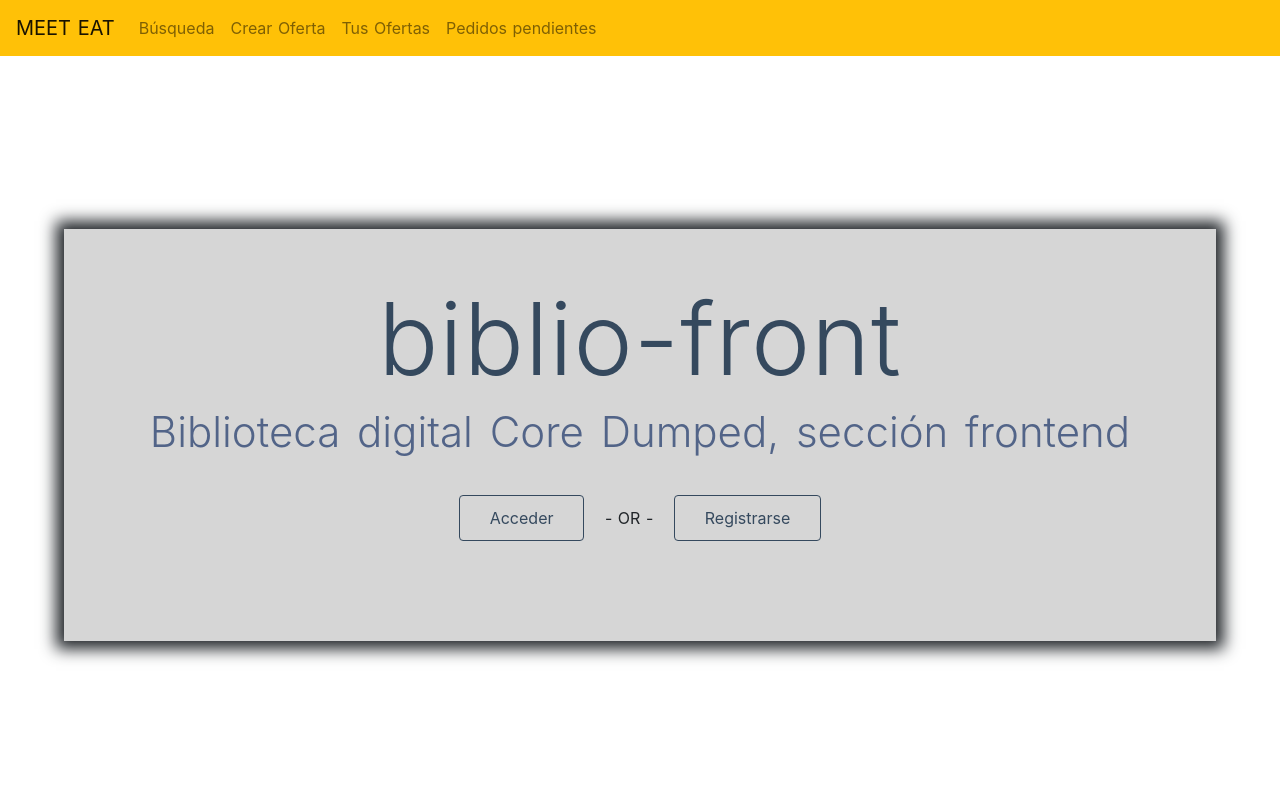
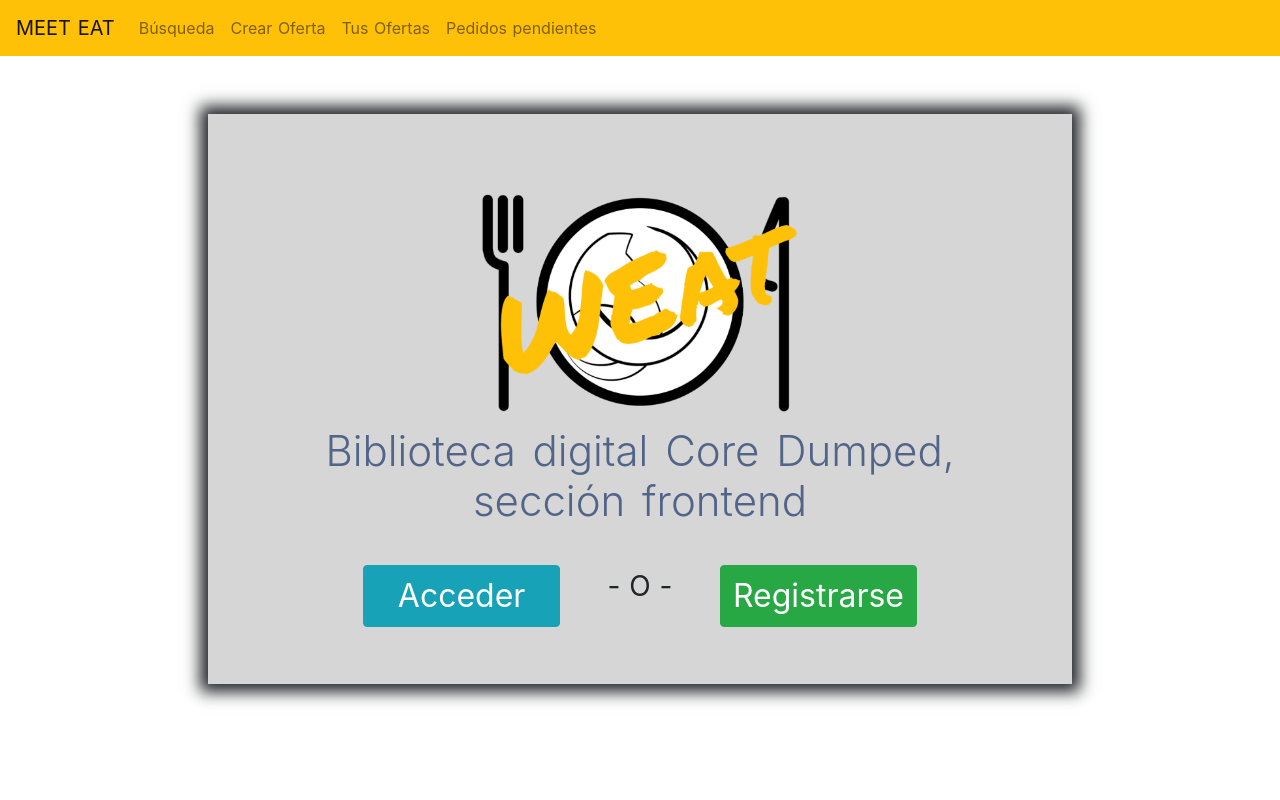
Before and after one commit to CoreDumped-ETSISI/mamuthack-1-front, a Nuxt app: page / in a window 1280 px wide. Shown: the top 800 px of the page. Built offline with nearby package versions, Linux system fonts and the light colour scheme; some icons are missing.

Commit message:
response fixes with banner

```diff
--- a/pages/index.vue
+++ b/pages/index.vue
@@ -8,13 +8,19 @@
     />
     <div>
       <div id="banner" class="banner">
-        <h1 class="title" id="banner-title">biblio-front</h1>
+        <img src="../assets/logo2.png" class="title" id="banner-title" alt="juejue"/>
         <h2 class="subtitle" id="banner-subtitle">Biblioteca digital Core Dumped, sección frontend</h2>
-        <div class="links">
-          <a href="/login" class="button--grey">Acceder</a>
-          - OR -
-          <a href="/register" class="button--grey">Registrarse</a>
-        </div>
+        <b-row class="links">
+          <b-col id="log-col" cols="12" md="5">
+            <b-button id="loginButton" variant="info">Acceder</b-button>
+          </b-col>
+          <b-col id="or-col" cols="12" md="2">
+            - O -
+          </b-col>
+          <b-col id="reg-col" cols="12" md="5">
+            <b-button id="registerButton" variant="success">Registrarse</b-button>
+          </b-col>
+        </b-row>
       </div>
 
       <div class="info">
@@ -105,6 +111,37 @@
 
 
 <script>
+
+  function fixBannerResize() {
+      var title = document.getElementById('banner-title');
+      var subtitle = document.getElementById('banner-subtitle');
+      var width = window.innerWidth;
+      var logColumn = document.getElementById('log-col');
+      var regColumn = document.getElementById('reg-col');
+      var logButton = document.getElementById('loginButton');
+      var registerButton = document.getElementById('registerButton');
+      if(width <= 770) {
+          title.classList.remove('big-title');
+          title.classList.add('small-title');
+          subtitle.classList.remove('big-subtitle');
+          subtitle.classList.add('small-subtitle');
+          logColumn.style.textAlign = 'center';
+          regColumn.style.textAlign = 'center';
+          registerButton.style.fontSize = '22px';
+          logButton.style.fontSize = '22px';
+      } else {
+          title.classList.remove('small-title');
+          title.classList.add('big-title');
+          subtitle.classList.remove('small-subtitle');
+          subtitle.classList.add('big-subtitle');
+          logColumn.style.textAlign = 'right';
+          regColumn.style.textAlign = 'left';
+          registerButton.style.fontSize = '32px';
+          logButton.style.fontSize = '32px';
+      }
+      var regButtonWidth = registerButton.offsetWidth;
+      logButton.style.width = `${regButtonWidth}px`;
+  }
 export default {
   components: {},
 
@@ -118,22 +155,8 @@ export default {
     }
   },
     mounted() {
-      window.addEventListener("resize", function () {
-        var title = document.getElementById('banner-title');
-        var subtitle = document.getElementById('banner-subtitle');
-        var width = window.innerWidth;
-        if(width <= 750) {
-            title.classList.remove('big-title');
-            title.classList.add('small-title');
-            subtitle.classList.remove('big-subtitle');
-            subtitle.classList.add('small-subtitle');
-        } else {
-            title.classList.remove('small-title');
-            title.classList.add('big-title');
-            subtitle.classList.remove('small-subtitle');
-            subtitle.classList.add('big-subtitle');
-        }
-      });
+      fixBannerResize();
+      window.addEventListener("resize", fixBannerResize);
     }
 };
 </script>
@@ -149,21 +172,16 @@ export default {
 }
 
 .title {
-  font-family: "Quicksand", "Source Sans Pro", -apple-system, BlinkMacSystemFont,
-    "Segoe UI", Roboto, "Helvetica Neue", Arial, sans-serif;
   display: block;
-  font-weight: 300;
-  font-size: 100px;
-  color: #35495e;
-  letter-spacing: 1px;
+  margin: -8% auto -8% auto;
 }
 
 .big-title {
-  font-size: 100px;
+  width: 50%;
 }
 
 .small-title {
-  font-size: 60px;
+  width: 85%;
 }
 
 .subtitle {
@@ -192,10 +210,9 @@ export default {
 
 .banner {
   background: rgba(0, 0, 0, 0.16);
-  width: 100%;
-  margin-bottom: 15%;
-  padding: 50px 15px 100px;
-  margin-top: 15%;
+  width: 75%;
+  margin: 5% auto 15% auto;
+  padding: 5%;
   box-shadow: 0 0 15px 8px;
 }
 
@@ -212,4 +229,25 @@ export default {
 .c-card {
   box-shadow: 0 0 10px 1px;
 }
+
+#log-col {
+  text-align: right;
+}
+
+#or-col {
+  font-size: 175%;
+  white-space: nowrap;
+}
+
+#reg-col {
+  text-align: left;
+}
+
+.registerButton {
+  font-size: 32px;
+}
+
+.loginButton {
+  font-size: 38px;
+}
 </style>
```
